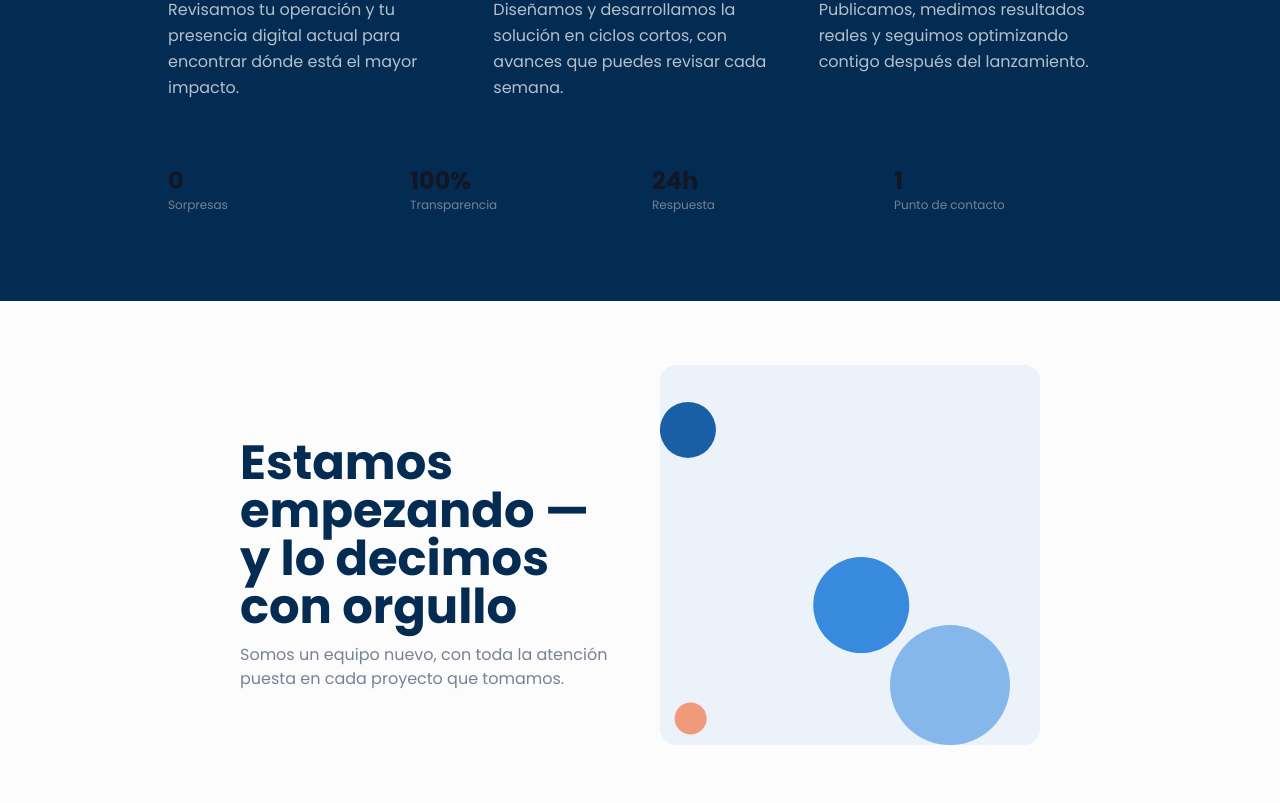
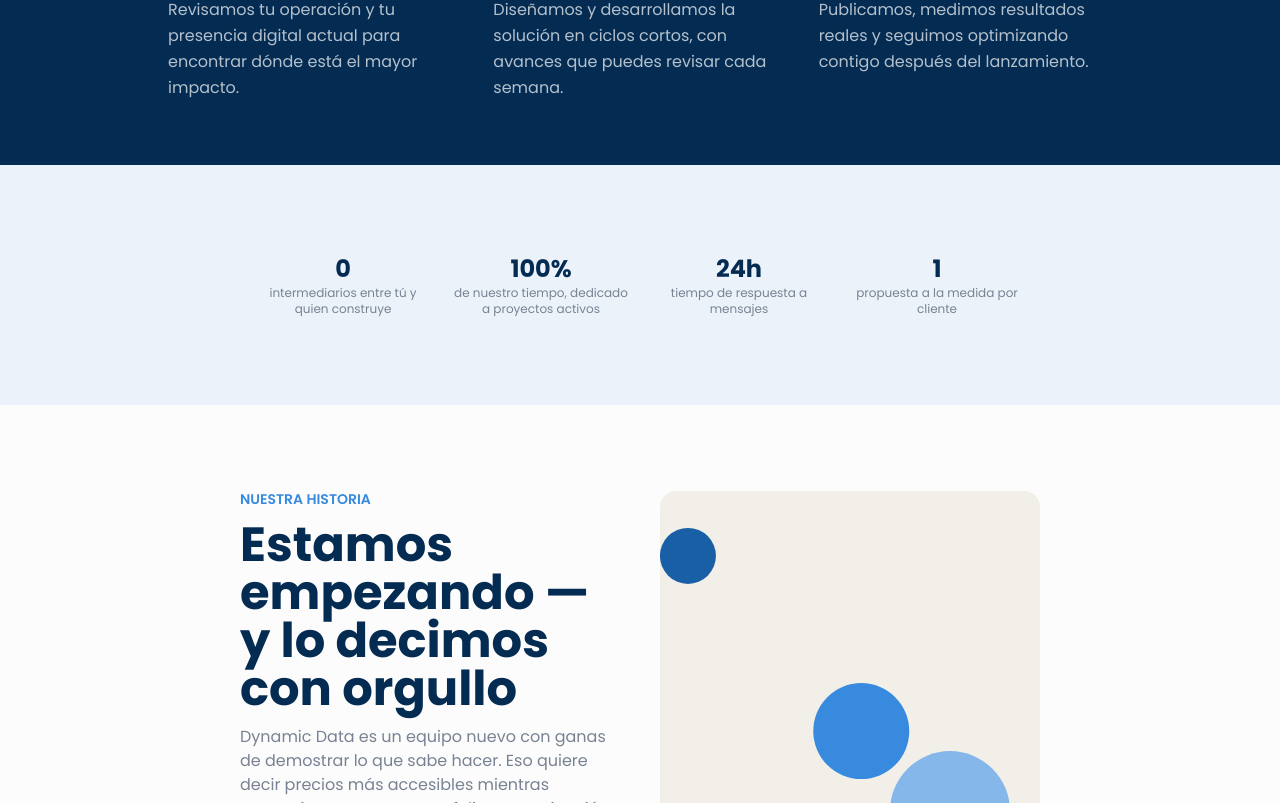
Before and after one commit to nolanpc/dynamic-data-web, a Next.js app: page / in a window 1280 px wide. Shown: the part 1697-2500 px from the top of the page. Built offline with nearby package versions, Linux system fonts and the light colour scheme.

Commit message:
fix: our story

```diff
--- a/src/app/page.tsx
+++ b/src/app/page.tsx
@@ -4,6 +4,7 @@ import ServicesPreviewSection from "@/components/sections/home/ServicesPreviewSe
 import WorkflowPreviewSection from "@/components/sections/home/WorkflowPreviewSection";
 import StoryPreviewSection from "@/components/sections/home/StoryPreviewSection";
 import CtaBanner from "@/components/shared/CtaBanner";
+import StatsBarPreviewSection from "@/components/sections/home/StatsBarPreviewSection";
 
 export const metadata: Metadata = {
   title: "Dynamic Data",
@@ -16,6 +17,7 @@ export default function Home() {
       <HeroSection />
       <ServicesPreviewSection />
       <WorkflowPreviewSection />
+      <StatsBarPreviewSection />
       <StoryPreviewSection />
       <CtaBanner
         title="¿Listos para modernizar tu operación?"
--- /dev/null
+++ b/src/components/sections/home/StatsBarPreviewSection.tsx
@@ -0,0 +1,20 @@
+import StatsBar from "@/components/shared/StatsBar";
+
+const stats = [
+  { value: "0", label: "intermediarios entre tú y quien construye" },
+  { value: "100%", label: "de nuestro tiempo, dedicado a proyectos activos" },
+  { value: "24h", label: "tiempo de respuesta a mensajes" },
+  { value: "1", label: "propuesta a la medida por cliente" },
+];
+
+export default function StatsBarPreviewSection() {
+  return (
+    <section className="bg-primary-light/15 py-16 lg:px-60">
+      <div className="container">
+        <div className="">
+          <StatsBar stats={stats} />
+        </div>
+      </div>
+    </section>
+  );
+}
--- a/src/components/sections/home/StoryPreviewSection.tsx
+++ b/src/components/sections/home/StoryPreviewSection.tsx
@@ -6,8 +6,14 @@ export default function StoryPreviewSection() {
       <div className="lg:px-30">
         <TextWithGraphic
           eyebrow={undefined}
+          subheading="NUESTRA HISTORIA"
           title="Estamos empezando — y lo decimos con orgullo"
-          description="Somos un equipo nuevo, con toda la atención puesta en cada proyecto que tomamos."
+          description="Dynamic Data es un equipo nuevo con ganas de
+          demostrar lo que sabe hacer. Eso quiere decir precios
+          más accesibles mientras construimos nuestro portafolio,
+          comunicación directa con quien de verdad hace el
+          trabajo, y un compromiso real con que tu proyecto salga
+          bien — porque también es el nuestro."
         />
       </div>
     </>
--- a/src/components/sections/home/WorkflowPreviewSection.tsx
+++ b/src/components/sections/home/WorkflowPreviewSection.tsx
@@ -19,12 +19,12 @@ const steps = [
     title: "Lanzamiento rápido", description: "Publicamos, medimos resultados reales y seguimos optimizando contigo después del lanzamiento." },
 ];
 
-const stats = [
-  { value: "0", label: "Sorpresas" },
-  { value: "100%", label: "Transparencia" },
-  { value: "24h", label: "Respuesta" },
-  { value: "1", label: "Punto de contacto" },
-];
+// const stats = [
+//   { value: "0", label: "Sorpresas" },
+//   { value: "100%", label: "Transparencia" },
+//   { value: "24h", label: "Respuesta" },
+//   { value: "1", label: "Punto de contacto" },
+// ];
 
 export default function WorkflowPreviewSection() {
   return (
@@ -44,9 +44,9 @@ export default function WorkflowPreviewSection() {
             <StepHomeItem key={step.number} variant="compact" theme="dark" {...step} isLast={index === steps.length - 1} />
           ))}
         </div>
-        <div className="mt-10">
+        {/* <div className="mt-10">
           <StatsBar stats={stats} />
-        </div>
+        </div> */}
       </div>
     </section>
   );
--- a/src/components/shared/StatsBar.tsx
+++ b/src/components/shared/StatsBar.tsx
@@ -11,8 +11,8 @@ export default function StatsBar({ stats }: StatsBarProps) {
   return (
     <div className="grid grid-cols-2 gap-6 rounded-xl bg-transparent py-6 dark:bg-bg-color-dark sm:grid-cols-4">
       {stats.map((stat) => (
-        <div key={stat.label} className="text-left">
-          <div className="text-2xl font-bold text-black dark:text-white">
+        <div key={stat.label} className="text-center">
+          <div className="text-2xl font-bold text-navy dark:text-white">
             {stat.value}
           </div>
           <div className="text-xs text-body-color dark:text-body-color-dark">
--- a/src/components/shared/TextWithGraphic.tsx
+++ b/src/components/shared/TextWithGraphic.tsx
@@ -3,6 +3,7 @@ import DecorativeShapes from "./DecorativeShapes";
 
 type TextWithGraphicProps = {
   eyebrow?: string;
+  subheading?: string;
   title: string;
   description?: string;
   reverse?: boolean;
@@ -10,6 +11,7 @@ type TextWithGraphicProps = {
 
 export default function TextWithGraphic({
   eyebrow,
+  subheading,
   title,
   description,
   reverse = false,
@@ -22,10 +24,10 @@ export default function TextWithGraphic({
         }`}
       >
         <div className="flex-1">
-          <SectionHeading eyebrow={eyebrow} title={title} description={description} />
+          <SectionHeading eyebrow={eyebrow} title={title} subheading={subheading} description={description} />
         </div>
         <div className="relative flex-1">
-          <div className="relative aspect-square w-full overflow-hidden rounded-2xl bg-primary-light/15 dark:bg-bg-color-dark">
+          <div className="relative aspect-square w-full overflow-hidden rounded-2xl bg-brand-light dark:bg-bg-color-dark">
             <DecorativeShapes />
           </div>
         </div>
```
